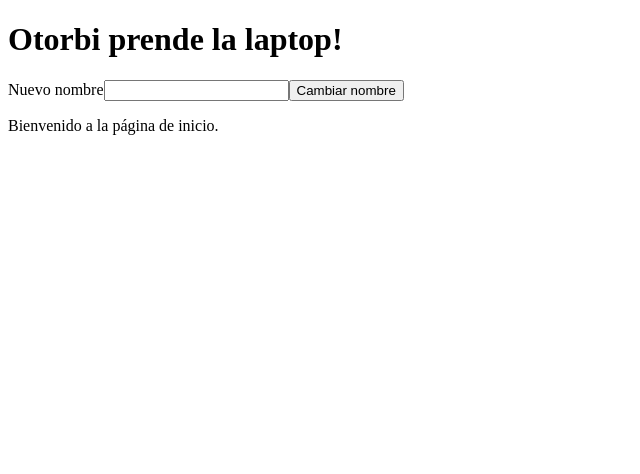
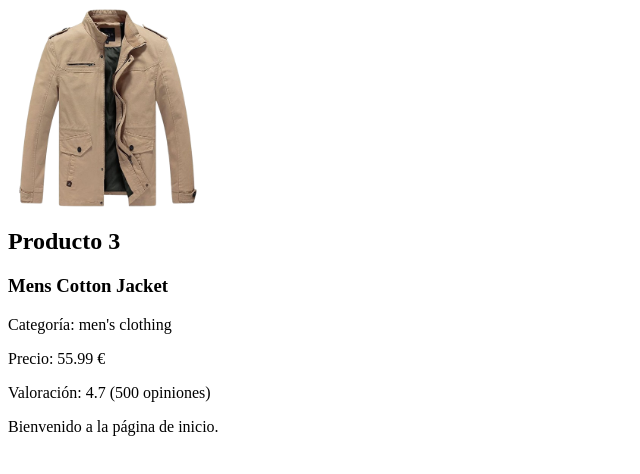
Before and after one commit to AdrianBeaMat/Angular, an Angular app: page / in a window 1280 px wide. Shown: the top 474 px of the page, without its empty margins (0-640 px from the left). Built offline with nearby package versions, Linux system fonts and the light colour scheme.

Commit message:
Mostrar el componente Products en App
Co-Authored-By: Claude Sonnet 5.5 <noreply@anthropic.com>

```diff
--- a/src/app/app.html
+++ b/src/app/app.html
@@ -1,14 +1,3 @@
-<h1>{{ nombre() }} prende la laptop!</h1>
-
-<label for="nuevo-nombre">Nuevo nombre</label>
-<input
-  id="nuevo-nombre"
-  type="text"
-  #campo
-  (keydown.enter)="cambiarNombre(campo.value); campo.value = ''"
-/>
-<button type="button" (click)="cambiarNombre(campo.value); campo.value = ''">
-  Cambiar nombre
-</button>
+<app-products />
 
 <router-outlet />
--- a/src/app/app.ts
+++ b/src/app/app.ts
@@ -1,19 +1,11 @@
-import { Component, signal } from '@angular/core';
+import { Component } from '@angular/core';
 import { RouterOutlet } from '@angular/router';
+import { Products } from './features/products/products';
 
 @Component({
-  imports: [RouterOutlet],
+  imports: [RouterOutlet, Products],
   selector: 'app-root',
   styleUrl: './app.css',
   templateUrl: './app.html',
 })
-export class App {
-  protected readonly nombre = signal('Otorbi');
-
-  protected cambiarNombre(valor: string) {
-    const nuevoNombre = valor.trim();
-    if (nuevoNombre) {
-      this.nombre.set(nuevoNombre);
-    }
-  }
-}
+export class App {}
```
Also changed, not shown: 1 other file (tests, documents, lock files or other folders).
